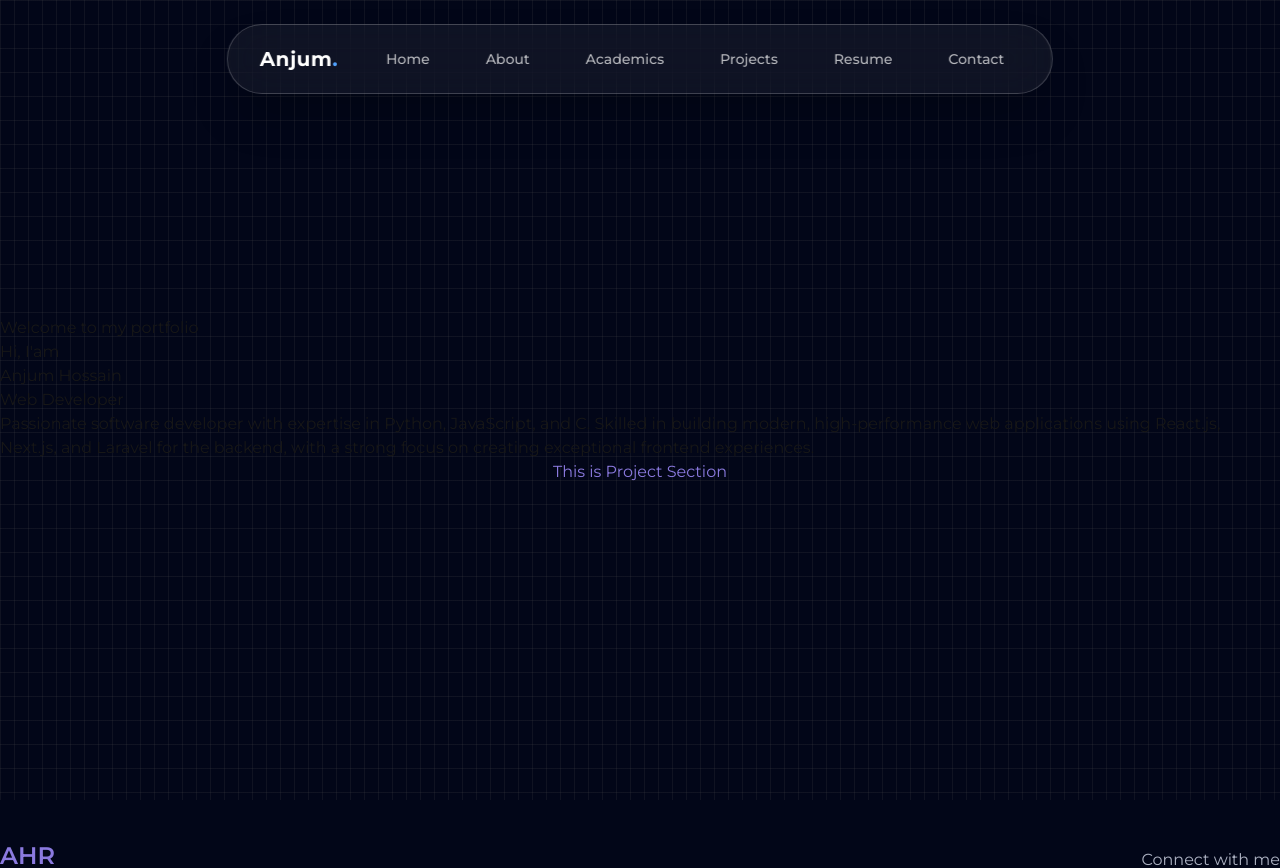
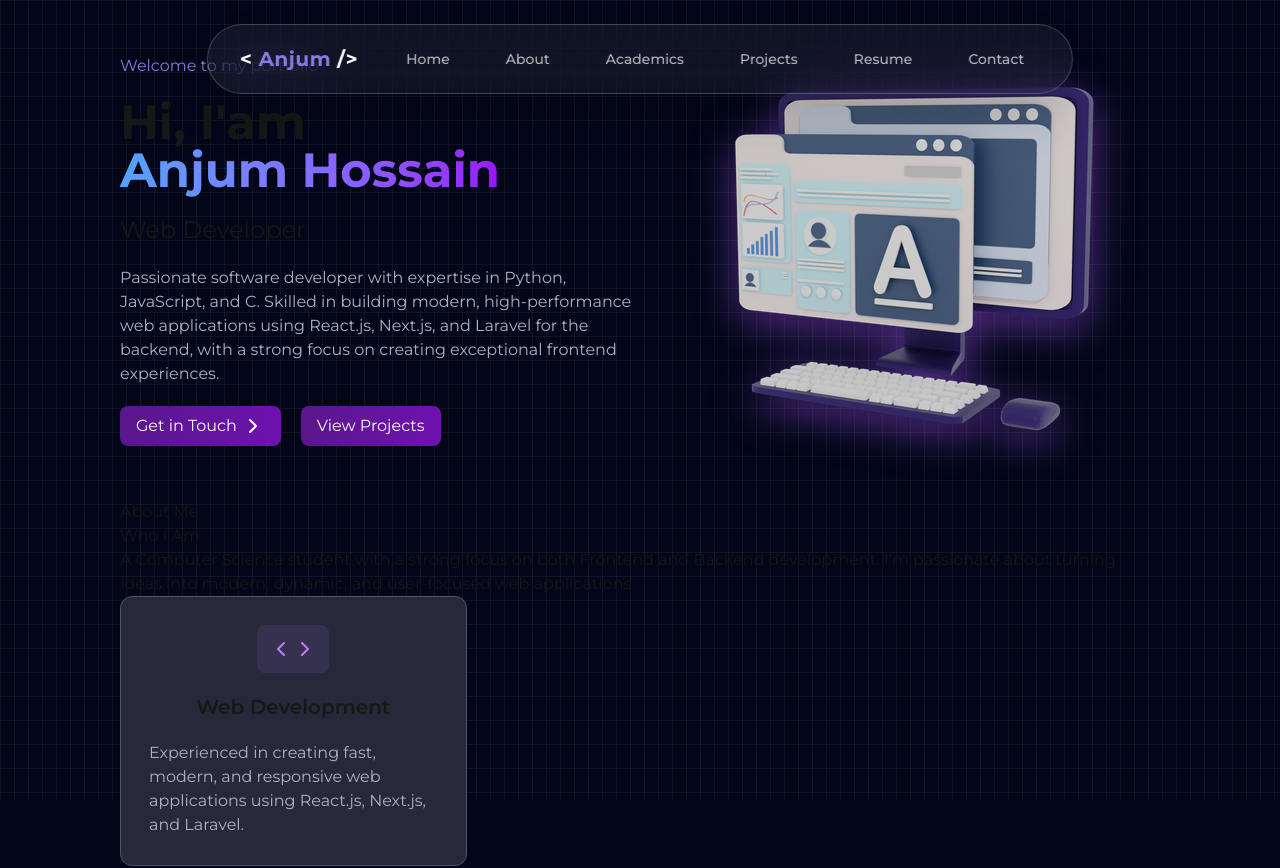
Before and after one commit to ahrafi16/ahrPortfolio, a Next.js app: page / in a window 1280 px wide. Shown: the top 868 px of the page. Built offline with nearby package versions, Linux system fonts and the light colour scheme.

Commit message:
Added the hero of the home page and added custom color

```diff
--- a/app/layout.js
+++ b/app/layout.js
@@ -31,7 +31,7 @@ export default function RootLayout({ children }) {
         <div className="min-h-screen w-full bg-slate-950">
           <div className="absolute inset-0 bg-[linear-gradient(to_right,#4f4f4f2e_1px,transparent_1px),linear-gradient(to_bottom,#4f4f4f2e_1px,transparent_1px)] bg-size-[14px_24px]"></div>
 
-          <div className="relative z-10">
+          <div className="relative z-10 px-30 mx-auto">
             <Navbar />
             <main>{children}</main>
             <Footer />
--- a/app/page.js
+++ b/app/page.js
@@ -1,10 +1,12 @@
 import ProjectSection from "@/components/sections/ProjectSection"
-import HeroSectioiin from "@/components/sections/HeroSection"
+import HeroSection from "@/components/sections/HeroSection"
+import AboutSection from "@/components/sections/AboutSectioin"
 
 export default function Home() {
   return (
     <div className="flex flex-col min-h-screen items-center justify-center">
-      <HeroSectioiin />
+      <HeroSection />
+      <AboutSection />
       <ProjectSection />
     </div>
   );
--- a/components/layout/Navbar.js
+++ b/components/layout/Navbar.js
@@ -21,7 +21,7 @@ const Navbar = () => {
         <header className="fixed top-6 left-1/2 -translate-x-1/2 z-50 w-auto">
             <div className="backdrop-blur-xl bg-white/5 border border-white/20 rounded-full shadow-2xl px-8 py-4 flex items-center gap-8">
                 <Link href="/" className="text-xl font-bold text-white tracking-wide whitespace-nowrap">
-                    Anjum<span className="text-blue-400">.</span>
+                    &lt; <span className="text-prim">Anjum</span> /&gt;
                 </Link>
 
                 {/* Desktop Menu */}
--- /dev/null
+++ b/components/sections/AboutSectioin.js
@@ -0,0 +1,25 @@
+"use client";
+import { ChevronLeft, ChevronRight } from 'lucide-react';
+
+const AboutSectioin = () => {
+    return (
+        <div>
+            <p>About Me</p>
+            <h2>Who I Am</h2>
+            <p>A Computer Science student with a strong focus on both Frontend and Backend development. I&apos;m passionate about turning ideas into modern, dynamic, and user-focused web applications</p>
+            <div className="grid grid-cols-1 md:grid-cols-3">
+                <div className='bg-[#27293a] flex flex-col items-center gap-5 p-7 border border-gray-600 rounded-xl'>
+                    <span className='flex  p-3 rounded-lg text-purple-400 bg-purple-400/10'>
+                        <ChevronLeft />
+                        <ChevronRight />
+                    </span>
+
+                    <h2 className='text-xl font-semibold'>Web Development</h2>
+                    <p className='text-second'>Experienced in creating fast, modern, and responsive web applications using React.js, Next.js, and Laravel.</p>
+                </div>
+            </div>
+        </div>
+    );
+};
+
+export default AboutSectioin;
--- a/components/sections/HeroSection.js
+++ b/components/sections/HeroSection.js
@@ -1,18 +1,33 @@
+"use client";
+import Image from "next/image";
+import Button from "../ui/Button";
+import { ChevronRight } from 'lucide-react';
 
 
 const HeroSectioiin = () => {
     return (
-        <div className="flex justify-between">
-            <div>
-                <p>Welcome to my portfolio</p>
-                <h1>Hi, I&apos;am <br />  Anjum Hossain</h1>
-                <h3>Web Developer</h3>
-                <p>
+        <div className="flex justify-between items-center">
+            <div className="flex flex-col gap-5 flex-1">
+                <p className="text-prim">Welcome to my portfolio</p>
+                <h1 className="text-5xl font-bold">Hi, I&apos;am <br /> <span className="bg-linear-to-r from-blue-400 to-purple-600 bg-clip-text text-transparent">Anjum Hossain</span>  </h1>
+                <h3 className="text-2xl">Web Developer</h3>
+                <p className="text-second">
                     Passionate software developer with expertise in Python, JavaScript, and C. Skilled in building modern, high-performance web applications using React.js, Next.js, and Laravel for the backend, with a strong focus on creating exceptional frontend experiences.
                 </p>
+                <div className="flex gap-5">
+                    <Button onClick={()=>{window.location="/contact"}} className="flex items-center gap-1">Get in Touch <ChevronRight /></Button>
+                    <Button>View Projects</Button>
+                </div>
             </div>
-            <div>
-
+            <div className="flex justify-end
+             flex-1 duration-300 filter-[drop-shadow(0_10px_20px_rgb(168_85_247_/0.5))]">
+                <Image
+                    className="drop-shadow-lg hover:drop-shadow-xl"
+                    src="/pc.png"
+                    width={500}
+                    height={500}
+                    alt="Computer"
+                />
             </div>
         </div>
     );
--- /dev/null
+++ b/components/ui/Button.js
@@ -0,0 +1,15 @@
+"use client";
+
+
+const Button = ({ children, onClick, className = "" }) => {
+    return (
+        <button
+            onClick={onClick}
+            className={`px-4 py-2  bg-linear-to-r from-purple-900 to-purple-800 text-white rounded-lg hover:bg-linear-to-l transition hover:scale-105 duration-300 cursor-pointer ${className}`}
+        >
+            {children}
+        </button>
+    );
+};
+
+export default Button;
```
Also changed, not shown: public/pc.png (added).
